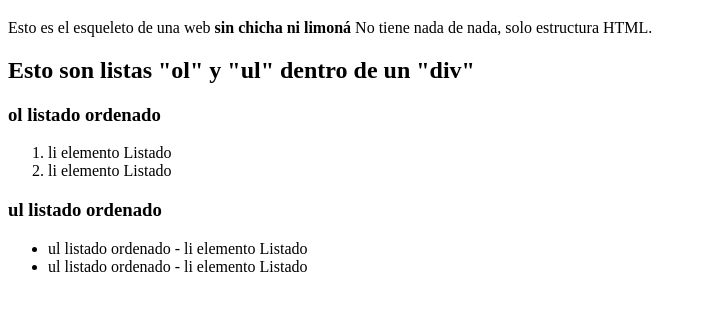
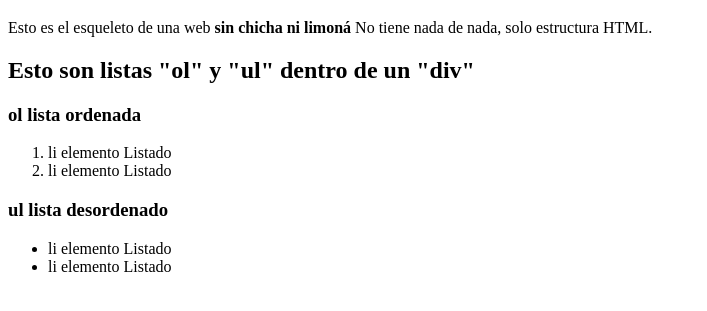
Before and after one commit to rubenmmoreno/clase1, a plain HTML site: page index.html in a window 1280 px wide. Shown: the part 61-372 px from the top of the page, without its empty margins (0-707 px from the left). Drawn offline with Linux system fonts and the light colour scheme.

Commit message:
Incluir atributos

```diff
--- a/index.html
+++ b/index.html
@@ -7,34 +7,33 @@
     <title>Clase 1 web</title>
     <meta name="description" content="Pagina con la L de HTML">
 </head>
+
+
 <body>
 
+    <div id="Presentación">
         <h1>Ejercicio Clase 1</h1>
-
         <p> Esto es el esqueleto de una web <strong> sin chicha ni limoná</strong>
         No tiene nada de nada, solo estructura HTML.</p>
+    </div>
 
-  <div>
-
+    <div id="Listas ordenadas">
         <h2> Esto son listas "ol" y "ul" dentro de un "div"</h2>
 
-
-
-    <h3>ol listado ordenado</h3>
+        <h3>ol lista ordenada</h3>
         <ol>
             <li>li elemento Listado</li>
             <li>li elemento Listado</li>
         </ol>
     </div>
 
-  <div>
-    <h3>ul listado ordenado</h3>
+    <div id="Listas desordenadas">
+        <h3>ul lista desordenado</h3>
         <ul>
-    <li>ul listado ordenado - li elemento Listado</li>
-    <li>ul listado ordenado - li elemento Listado</li>
+            <li>li elemento Listado</li>
+            <li>li elemento Listado</li>
         </ul>
     </div>
 
-
 </body>
 </html>
```
Lines whose indentation alone changed are shown as unchanged.
